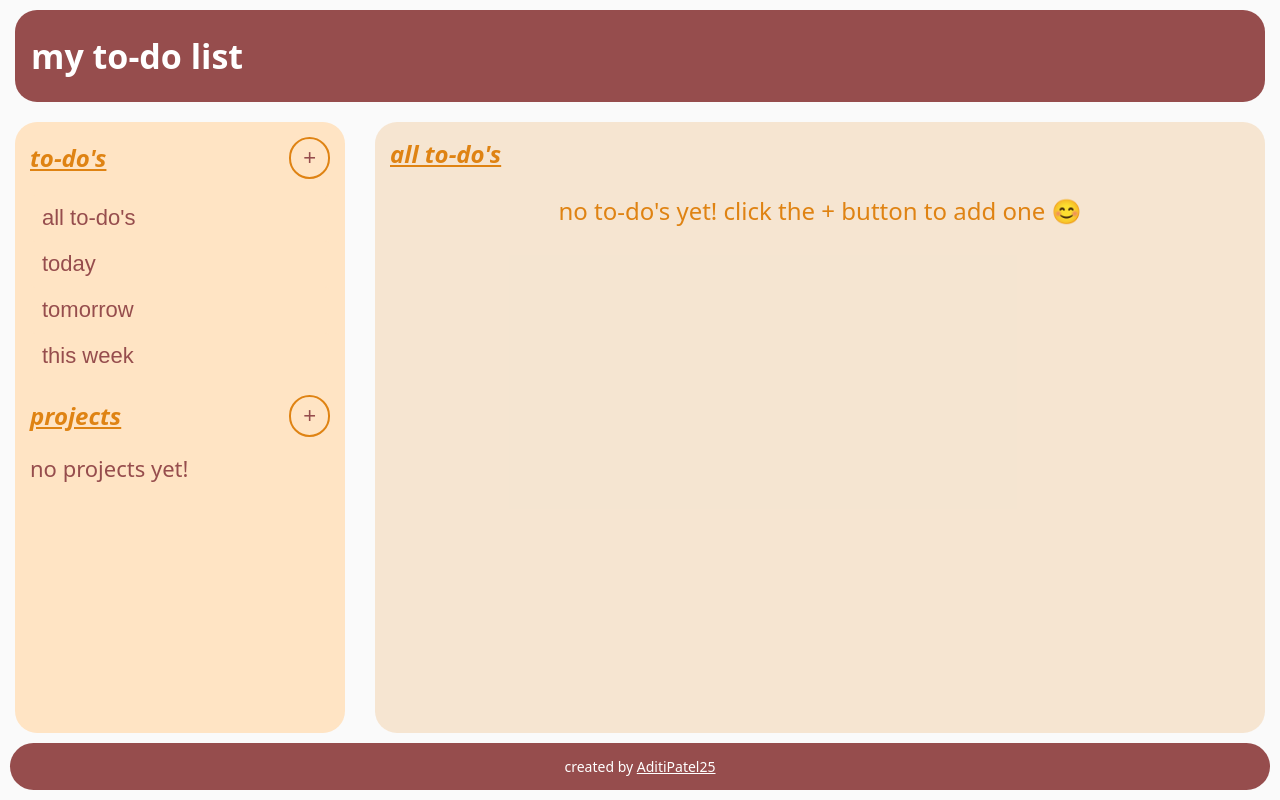
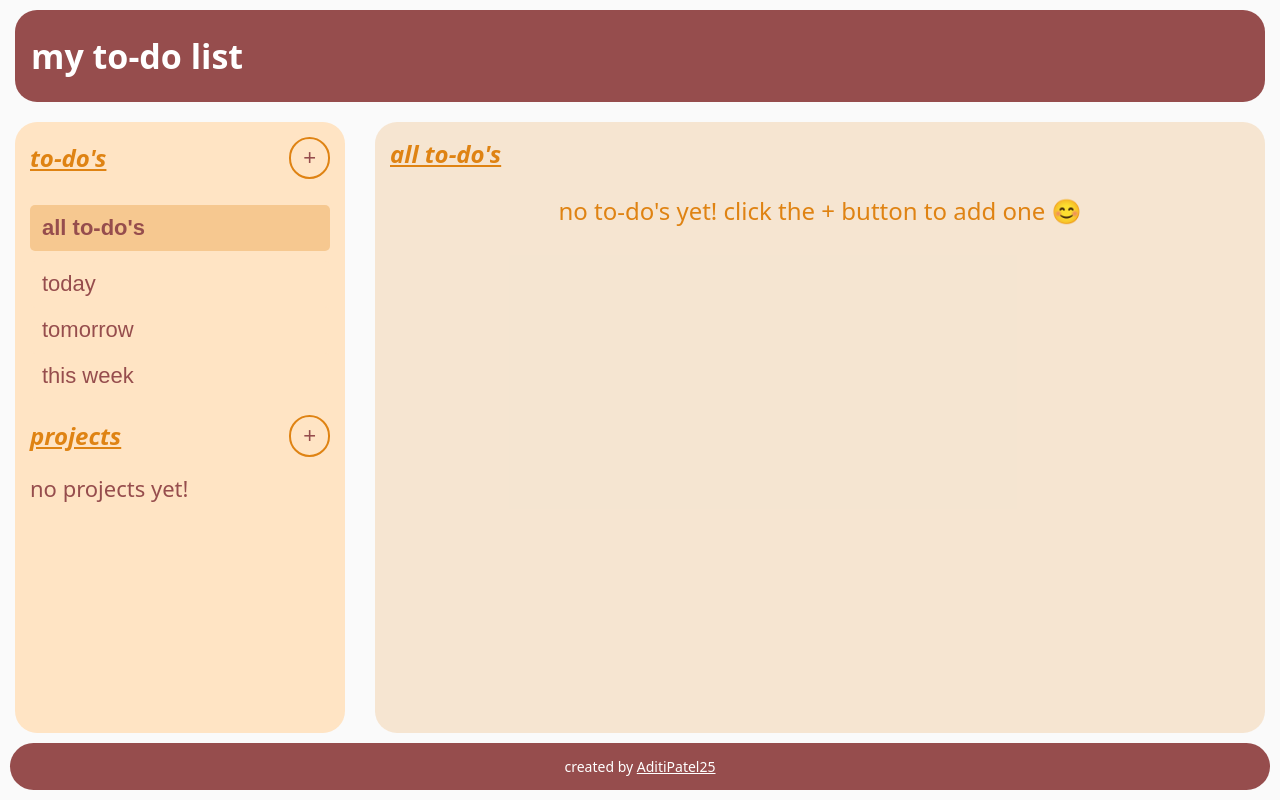
Before and after one commit to AditiPatel25/to-do-list, a website built with webpack: page src/index.html in a window 1280 px wide. Both pictures are taken after a click on the button "all to-do's". Built offline with nearby package versions, Linux system fonts and the light colour scheme.

Commit message:
fixed selected button style

```diff
--- a/src/modules/domController.js
+++ b/src/modules/domController.js
@@ -111,9 +111,12 @@ const domController = (() => {
             }
         });
 
-        const projectItems = document.querySelectorAll('.project-list li');
-        projectItems.forEach(item => {
-            item.classList.remove('active');
+        const projectButtons = document.querySelectorAll('.project-list button');
+        projectButtons.forEach(btn => {
+            btn.classList.remove('active');
+            if (btn.textContent === todoManager.getCurrentProject()) {
+                btn.classList.add('active');
+            }
         });
     };
 
--- a/src/styles.css
+++ b/src/styles.css
@@ -115,6 +115,14 @@ button.selected {
 .todo-item:hover {
     box-shadow: 0 2px 8px rgba(0, 0, 0, 0.1);
     transform: translateY(-2px);
+}
+
+.todo-options button.active,
+.project-list button.active {
+  background-color: rgba(223, 131, 19, 0.289);
+  color: var(--priority-color);
+  font-weight: 600;
+  margin: 10px 0;
 }
 
 .todo-item.priority-high {
```
